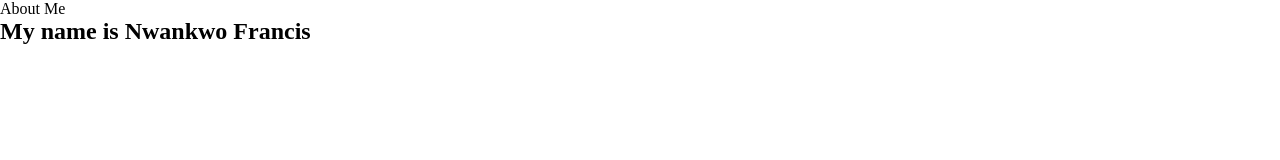
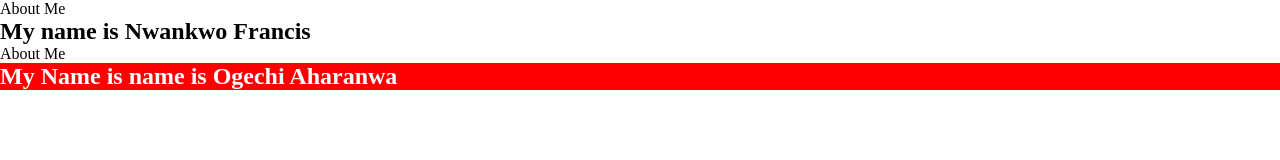
Before and after one commit to frankson12000/group-assignment-version-control, a plain HTML site: page index.html in a window 1280 px wide. Drawn offline with Linux system fonts and the light colour scheme.

Commit message:
feat:  add about2

```diff
--- a/index.css
+++ b/index.css
@@ -7,3 +7,8 @@ box-sizing: border-box;
     background-color: blue;
     font-weight: 600;
 }
+
+.about2 h2 {
+    background-color: red;
+    color: azure;
+}
--- a/index.html
+++ b/index.html
@@ -9,5 +9,9 @@
 <body>
     <section class="about">About Me</section>
     <h2>My name is Nwankwo Francis</h2>
+
+    <section class="about2">About Me
+        <h2>My Name is name is Ogechi Aharanwa</h2>
+    </section>
 </body>
 </html>
```
